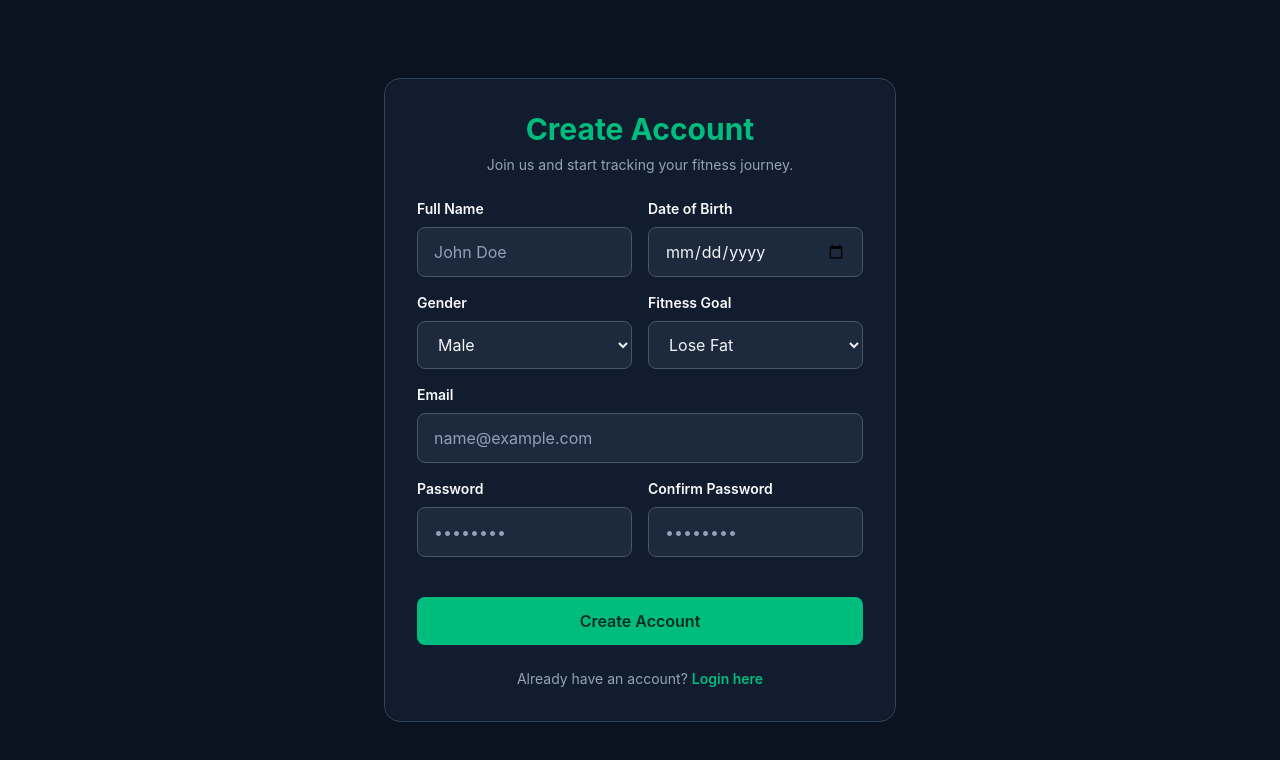
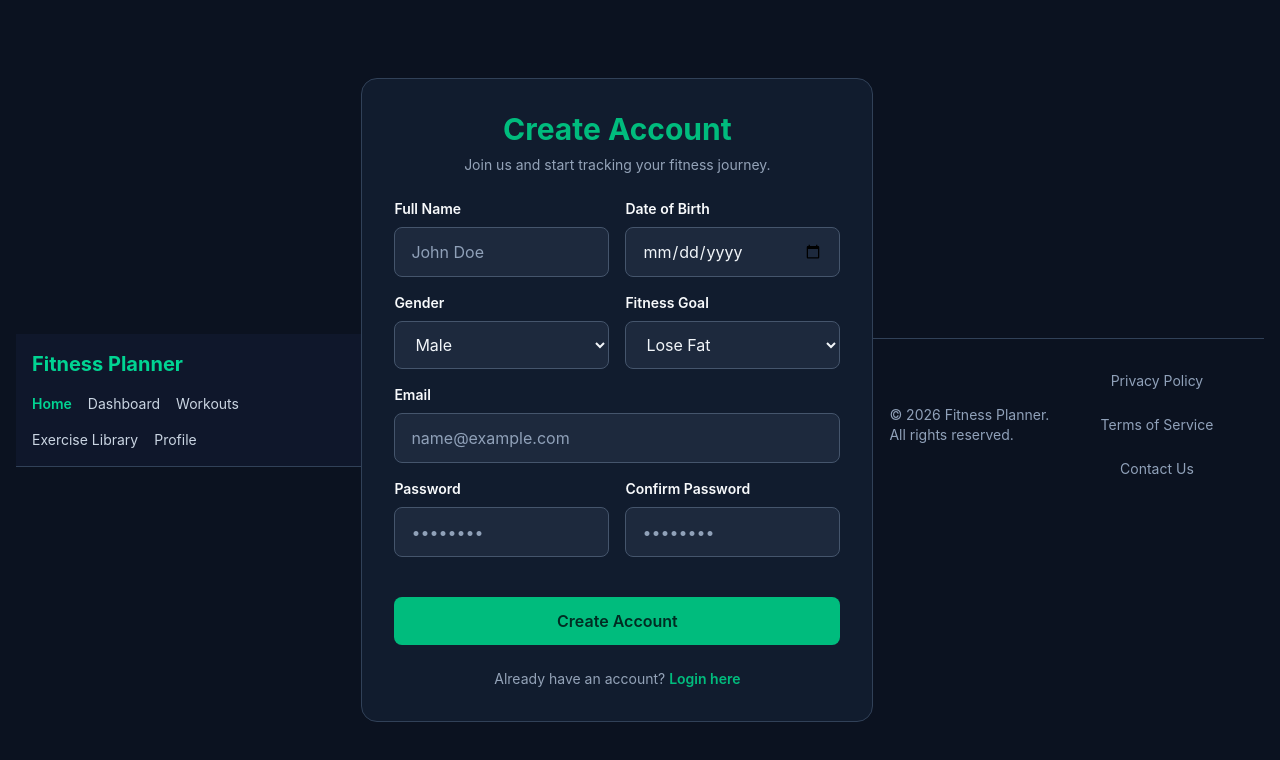
Before and after one commit to malakmetwallyyy/FitnessWorkoutPlanner, a website: page frontend/register.html in a window 1280 px wide. Drawn offline with nearby package versions, Linux system fonts and the light colour scheme; files that its build step writes are made by us from their sources.

Commit message:
Update HTML Header&Footer

```diff
--- a/frontend/login.html
+++ b/frontend/login.html
@@ -11,6 +11,25 @@
 
 
 <body class="bg-[#0B1220] text-[#F8FAFC] font-sans antialiased min-h-screen flex items-center justify-center p-4">
+
+
+
+    <header class="border-b border-slate-700 bg-slate-900">
+        <nav class="mx-auto flex max-w-7xl flex-wrap items-center justify-between gap-4 p-4" aria-label="Main navigation">
+            <a href="index.html" class="text-xl font-bold text-emerald-400"> Fitness Planner </a>
+
+            <div class="flex flex-wrap gap-4 text-sm">
+                <a href="index.html" aria-current="page" class="font-semibold text-emerald-400">Home</a>
+                <a href="dashboard.html" class="text-slate-300 hover:text-white">Dashboard</a>
+                <a href="workout.html" class="text-slate-300 hover:text-white">Workouts</a>
+                <a href="exercise-library.html" class="text-slate-300 hover:text-white">Exercise Library</a>
+                <a href="profile.html" class="text-slate-300 hover:text-white">Profile</a>
+            </div>
+        </nav>
+    </header>
+
+
+
 
     <main class="w-full max-w-md bg-[#111C2E] border border-slate-700 rounded-2xl p-6 sm:p-8 space-y-6">
 
@@ -51,6 +70,27 @@
 
     </main>
 
+
+
+
+
+
+    <footer class="mt-12 border-t border-slate-700 py-8 text-sm text-slate-400">
+    <div class="mx-auto flex max-w-4xl flex-col items-center justify-between gap-4 px-4 sm:flex-row">
+        <p>&copy; 2026 Fitness Planner. All rights reserved.</p>
+
+        <div class="flex flex-wrap justify-center gap-6">
+            <a href="#" class="hover:text-emerald-400 transition-colors">Privacy Policy</a>
+            <a href="#" class="hover:text-emerald-400 transition-colors">Terms of Service</a>
+            <a href="#" class="hover:text-emerald-400 transition-colors">Contact Us</a>
+        </div>
+    </div>
+    </footer>
+
+
+
+
+
 </body>
 
 
--- a/frontend/register.html
+++ b/frontend/register.html
@@ -11,6 +11,27 @@
 
 
 <body class="bg-[#0B1220] text-[#F8FAFC] font-sans antialiased min-h-screen flex items-center justify-center p-4">
+
+
+
+
+
+
+
+    <header class="border-b border-slate-700 bg-slate-900">
+        <nav class="mx-auto flex max-w-7xl flex-wrap items-center justify-between gap-4 p-4" aria-label="Main navigation">
+            <a href="index.html" class="text-xl font-bold text-emerald-400"> Fitness Planner </a>
+
+            <div class="flex flex-wrap gap-4 text-sm">
+                <a href="index.html" aria-current="page" class="font-semibold text-emerald-400">Home</a>
+                <a href="dashboard.html" class="text-slate-300 hover:text-white">Dashboard</a>
+                <a href="workout.html" class="text-slate-300 hover:text-white">Workouts</a>
+                <a href="exercise-library.html" class="text-slate-300 hover:text-white">Exercise Library</a>
+                <a href="profile.html" class="text-slate-300 hover:text-white">Profile</a>
+            </div>
+        </nav>
+    </header>
+
 
     <main class="w-full max-w-lg bg-[#111C2E] border border-slate-700 rounded-2xl p-6 sm:p-8 space-y-6 my-8">
 
@@ -82,6 +103,31 @@
         </div>
     </main>
 
+
+
+
+
+
+
+
+
+    <footer class="mt-12 border-t border-slate-700 py-8 text-sm text-slate-400">
+    <div class="mx-auto flex max-w-4xl flex-col items-center justify-between gap-4 px-4 sm:flex-row">
+        <p>&copy; 2026 Fitness Planner. All rights reserved.</p>
+
+        <div class="flex flex-wrap justify-center gap-6">
+            <a href="#" class="hover:text-emerald-400 transition-colors">Privacy Policy</a>
+            <a href="#" class="hover:text-emerald-400 transition-colors">Terms of Service</a>
+            <a href="#" class="hover:text-emerald-400 transition-colors">Contact Us</a>
+        </div>
+    </div>
+    </footer>
+
+
+
+
+
+
 </body>
 
 
--- a/frontend/workout.html
+++ b/frontend/workout.html
@@ -10,6 +10,28 @@
 </head>
 
 <body class="bg-[#0B1220] text-[#F8FAFC] font-sans antialiased min-h-screen">
+
+
+
+
+    <header class="border-b border-slate-700 bg-slate-900">
+        <nav class="mx-auto flex max-w-7xl flex-wrap items-center justify-between gap-4 p-4" aria-label="Main navigation">
+            <a href="index.html" class="text-xl font-bold text-emerald-400"> Fitness Planner </a>
+
+            <div class="flex flex-wrap gap-4 text-sm">
+                <a href="index.html" aria-current="page" class="font-semibold text-emerald-400">Home</a>
+                <a href="dashboard.html" class="text-slate-300 hover:text-white">Dashboard</a>
+                <a href="workout.html" class="text-slate-300 hover:text-white">Workouts</a>
+                <a href="exercise-library.html" class="text-slate-300 hover:text-white">Exercise Library</a>
+                <a href="profile.html" class="text-slate-300 hover:text-white">Profile</a>
+            </div>
+        </nav>
+    </header>
+
+
+
+
+
 
     <main class="max-w-7xl mx-auto p-4 sm:p-6 lg:p-8 space-y-8">
 
@@ -76,6 +98,28 @@
 
     </main>
 
+
+
+
+
+
+
+    <footer class="mt-12 border-t border-slate-700 py-8 text-sm text-slate-400">
+    <div class="mx-auto flex max-w-4xl flex-col items-center justify-between gap-4 px-4 sm:flex-row">
+        <p>&copy; 2026 Fitness Planner. All rights reserved.</p>
+
+        <div class="flex flex-wrap justify-center gap-6">
+            <a href="#" class="hover:text-emerald-400 transition-colors">Privacy Policy</a>
+            <a href="#" class="hover:text-emerald-400 transition-colors">Terms of Service</a>
+            <a href="#" class="hover:text-emerald-400 transition-colors">Contact Us</a>
+        </div>
+    </div>
+    </footer>
+
+
+
+
+
 </body>
 
 
```
